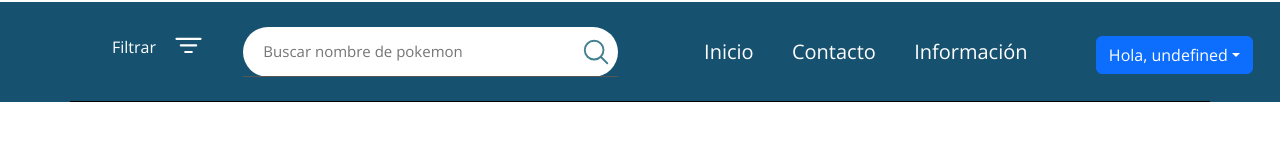
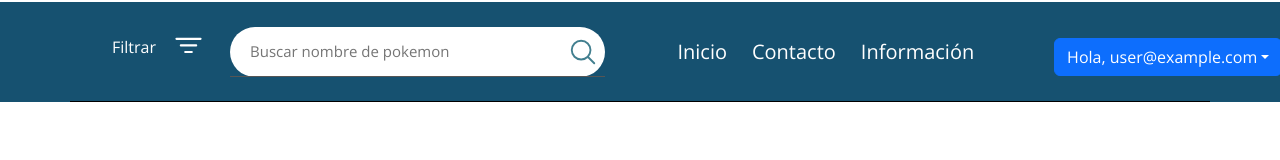
Before and after one commit to Jhon-boy/Pokemon-Api, a React (Create React App) app: page / in a window 1280 px wide. Shown: the top 160 px of the page. Built offline with nearby package versions, Linux system fonts and the light colour scheme; no server answers; the database is empty; sample sign-in values are in the browser's storage.

Commit message:
22/4/2023

```diff
--- a/src/AppRouter.jsx
+++ b/src/AppRouter.jsx
@@ -43,7 +43,6 @@ function AppRouter() {
     onAuthStateChanged(auth, (usuarioFirebase) => {
       if (usuarioFirebase) {
         setUsuario(usuarioFirebase);
-       console.log("Estamos en useeffect");
       }  else{
         setUsuario(null);
       }
--- a/src/Routes/ProtectedRoutes.jsx
+++ b/src/Routes/ProtectedRoutes.jsx
@@ -3,7 +3,6 @@ export   const ProtectedRoute = ({children, usuario}) =>{
 
 
 if(!usuario){
-    console.log("Protected Route: "+ usuario);
     return <Navigate to="/login" />
 }
 
--- a/src/componentes/Header.jsx
+++ b/src/componentes/Header.jsx
@@ -29,7 +29,8 @@ export const Header = ({ usuario }) => {
 
 	const handleClose = () => setShow(false);
 	const handleShow = () => setShow(true);
-	const titlee = emailU ? ("Hola, " + emailU) : ("Hola, " + usuario.nombre);
+	const titlee = emailU ? ("Hola , " + emailU) : ("Hola, " + usuario.email);
+
 
 	console.log(context);
 	const logOut = () => {
@@ -46,6 +47,7 @@ export const Header = ({ usuario }) => {
 			.catch((e) =>
 				console('Error + ', e)
 			)
+			console.log('Usuario MOSTRARe(): ' + emailU);
 	}
 	useEffect(() => {
 		MostrarE();
--- a/src/server/firebaseController.js
+++ b/src/server/firebaseController.js
@@ -14,7 +14,7 @@ export const getUsuario = async user => {
       return {...doc.data(), id: doc.id}
     })
     const x = userE.find(doc => doc.correo === user);
-    // console.log("Lo encontramos + ",x , 'Y su correo es ', x.nombre);
+    console.log("GETUSUARIO() ",x , 'Y su correo es ', x.nombre);
     return x.nombre;
 }
 
@@ -24,6 +24,6 @@ export const DevolverUser = async user =>{
       return {...doc.data(), id: doc.id}
     })
     const x = userE.find(doc => doc.correo === user);
-   console.log('Devolviendo:' + x.nombre);
+  //  console.log('Devolviendo:' + x.nombre);
     return x;
 }
```
